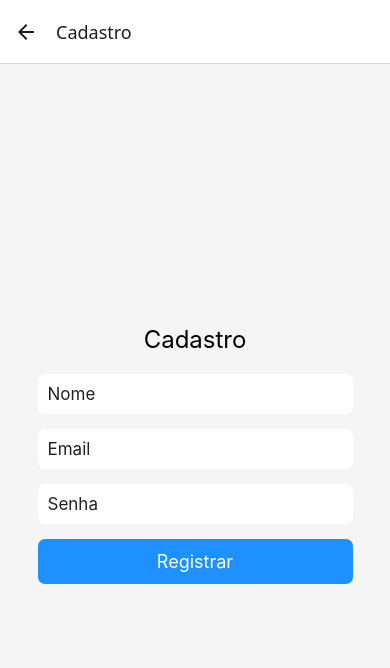
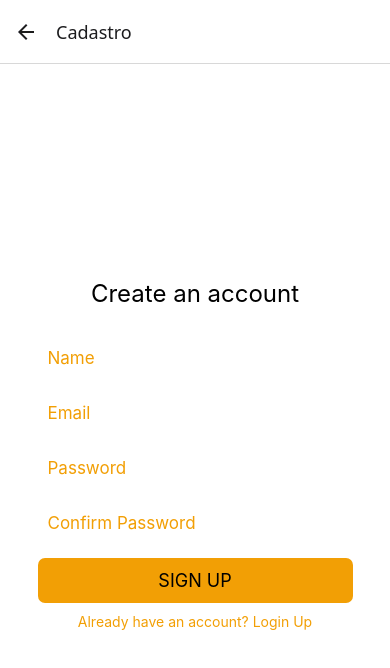
Before and after one commit to TrXGustavoo/TempeiroCerto-FrontEnd, a React Native app: screen /Cadastro in a window 390 px wide. Shown: the top 668 px of the page. Built offline with nearby package versions, Linux system fonts and the light colour scheme.

Commit message:
Update telas de cadastro

```diff
--- a/src/screens/CadastroScreen.js
+++ b/src/screens/CadastroScreen.js
@@ -4,13 +4,18 @@ import { View, Text, TextInput, TouchableOpacity, StyleSheet } from 'react-nativ
 export default function CadastroScreen() {
   return (
     <View style={styles.container}>
-      <Text style={styles.title}>Cadastro</Text>
-      <TextInput style={styles.input} placeholder="Nome" />
+      <Text style={styles.title}>Create an account</Text>
+      <TextInput style={styles.input} placeholder="Name" />
       <TextInput style={styles.input} placeholder="Email" keyboardType="email-address" />
-      <TextInput style={styles.input} placeholder="Senha" secureTextEntry />
+      <TextInput style={styles.input} placeholder="Password" secureTextEntry />
+      <TextInput style={styles.input} placeholder="Confirm Password" secureTextEntry />
+
       <TouchableOpacity style={styles.btnSubmit}>
-        <Text style={styles.submitText}>Registrar</Text>
+        <Text style={styles.submitText}>SIGN UP</Text>
       </TouchableOpacity>
+      <TouchableOpacity style={styles.btnRegister} onPress={() => navigation.navigate('Login')}>
+        <Text style={styles.registerText}>Already have an account? Login Up</Text>
+    </TouchableOpacity>
     </View>
   );
 }
@@ -21,23 +26,23 @@ const styles = StyleSheet.create({
     justifyContent: 'center',
     alignItems: 'center',
     padding: 20,
-    backgroundColor: '#f5f5f5',
+    backgroundColor: '#FFF',
   },
   title: {
     fontSize: 24,
-    marginBottom: 20,
+    marginBottom: 30,
   },
   input: {
     backgroundColor: '#FFF',
     width: '90%',
     marginBottom: 15,
-    color: '#222',
+    color: '#F29F05',
     fontSize: 17,
     borderRadius: 7,
     padding: 10,
   },
   btnSubmit: {
-    backgroundColor: '#1E90FF',
+    backgroundColor: '#F29F05',
     width: '90%',
     height: 45,
     alignItems: 'center',
@@ -45,7 +50,13 @@ const styles = StyleSheet.create({
     borderRadius: 7,
   },
   submitText: {
-    color: '#FFF',
-    fontSize: 18,
+    color: 'rgb(0, 0, 0)',
+    fontSize: 18
   },
+  btnRegister:{
+    marginTop: 10,
+    },
+  registerText:{
+    color: '#F29F05'
+  }
 });
--- a/src/screens/LoginScreen.js
+++ b/src/screens/LoginScreen.js
@@ -4,11 +4,8 @@ import { View, KeyboardAvoidingView, TextInput, TouchableOpacity, Text, StyleShe
 export default function LoginScreen({ navigation }) {
     return (
         <KeyboardAvoidingView style={styles.background}>
-            <View style={styles.containerLogo}>
-                <Text style={styles.titleText}>Login</Text>
-            </View>
-
             <View style={styles.container}>
+                <Text style={styles.title}>Login</Text>
                 <TextInput style={styles.input}
                     placeholder="Email"
                     autoCorrect={false}
@@ -22,7 +19,7 @@ export default function LoginScreen({ navigation }) {
                 />
 
                 <TouchableOpacity style={styles.btnSubmit}>
-                    <Text style={styles.submitText}>Acessar</Text>
+                    <Text style={styles.submitText}>LOGIN</Text>
                 </TouchableOpacity>
                 <TouchableOpacity style={styles.btnRegister} onPress={() => navigation.navigate('Cadastro')}>
                     <Text style={styles.registerText}>Don't have an account? Sign Up</Text>
@@ -38,22 +35,20 @@ const styles = StyleSheet.create({
         alignItems: 'center',
         justifyContent: 'center',
         backgroundColor: '#FFF',
+        padding: 20
     },
-    containerLogo:{
-        flex:1,
-        justifyContent: 'center',
-    },
-    titleText:{
+    title:{
         fontSize: 30,
         color: 'rgb(0, 0, 0)',
-        marginTop: 200
+        //marginTop: 200,
+        marginBottom: 30
     },
     container:{
         flex:1,
         alignItems: 'center',
         justifyContent: 'center',
         width: '90%',
-        paddingBottom: 50
+        paddingBottom: 100,
     },
     input:{
         backgroundColor: '#FFF',
```
